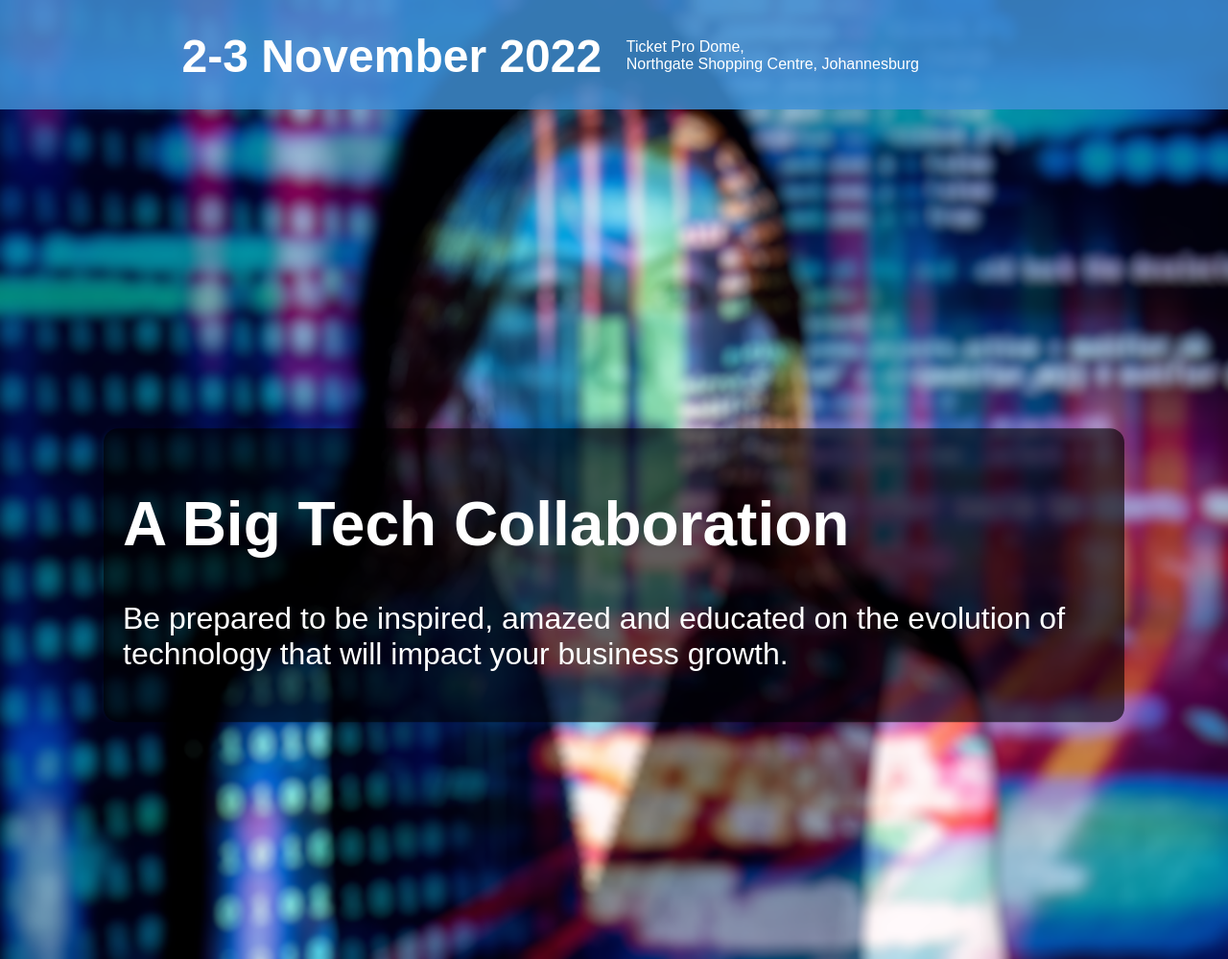
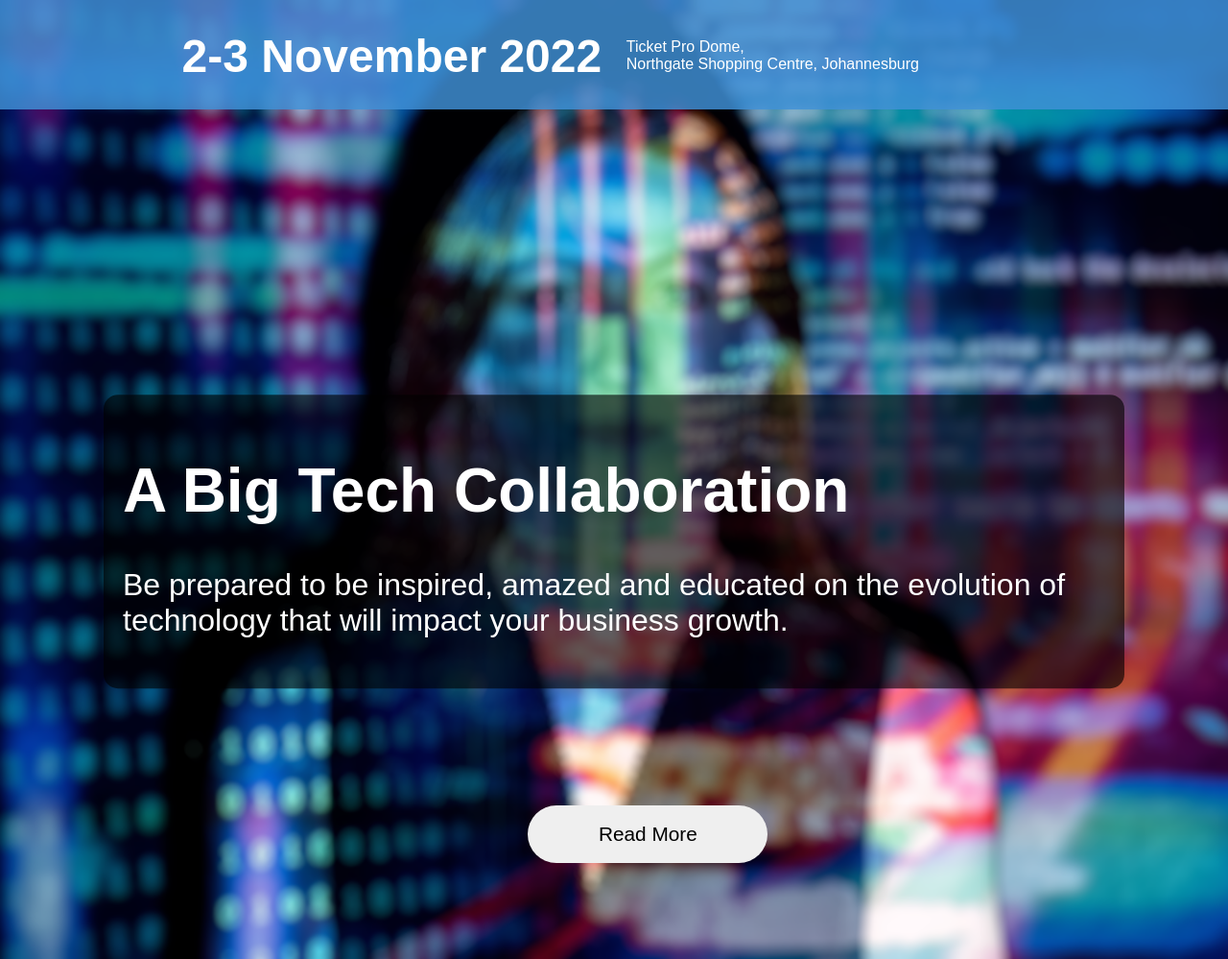
Before and after one commit to navitz97/TechspoWebsiteMain, a PHP site: page / in a window 1280 px wide. Shown: the part 121-1120 px from the top of the page at 96% size. Run offline with PHP 8.4, Linux system fonts and the light colour scheme.

Commit message:
Homepage stuff

```diff
--- a/Styles.css
+++ b/Styles.css
@@ -110,10 +110,29 @@ body {
     width: 80%;
     text-align: left;
     font-size: 200%;
-    position: absolute;
-    top: 60%;
+    position: relative;
+    top: 45%;
     left: 50%;
     transform: translate(-50%, -50%);
+    color: white;
+}
+
+.home-hero button {
+    position: absolute;
+    width: 250px;
+    height: 60px;
+    font-size: 130%;
+    border-radius: 50px;
+    text-decoration: none;
+    border: none;
+    display: inline-block;
+    cursor: pointer;
+    left: 43%;
+    bottom: 10%;
+}
+
+.home-hero button:hover {
+    background-color: #4191d7d3;
     color: white;
 }
 
--- a/index.php
+++ b/index.php
@@ -48,6 +48,8 @@
             </p>
 
         </div>
+
+        <button onclick="document.location='About.php'">Read More</button>
     </div>
 
 </body>
```
